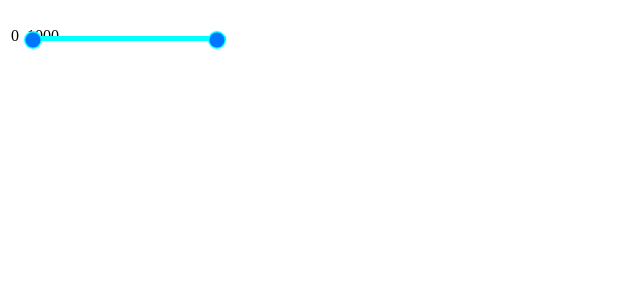
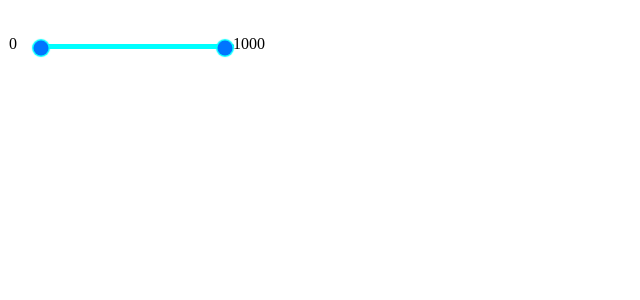
Before and after one commit to roberttorrocc/InputSlider, a React (Vite) app in the folder inputSlider/: page /normalSlider in a window 1280 px wide. Shown: the top 300 px of the page, without its empty margins (0-640 px from the left). Built offline with nearby package versions, Linux system fonts and the light colour scheme.

Commit message:
Cambios de disenyo

```diff
--- a/inputSlider/src/index.css
+++ b/inputSlider/src/index.css
@@ -1,4 +1,20 @@
+.divTrSlice{
+  width: 200px;
+}
+.numberSlice{
+width: 20px;
+}
 
+tr{
+  display: block;
+}
+td{
+  display: table-cell;
+}
+table{
+  border-collapse: separate;
+  border-spacing: 0px 5px;
+}
 
 .nums{
   padding: 10px;
```
